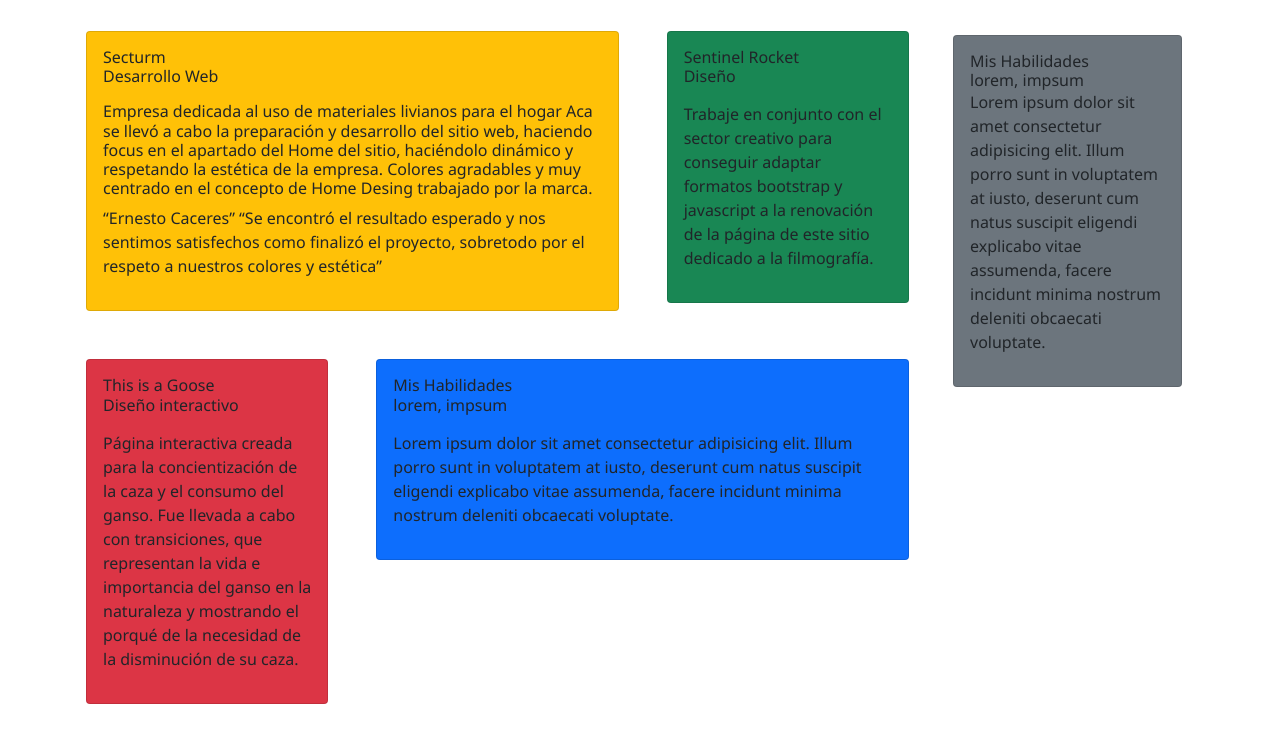
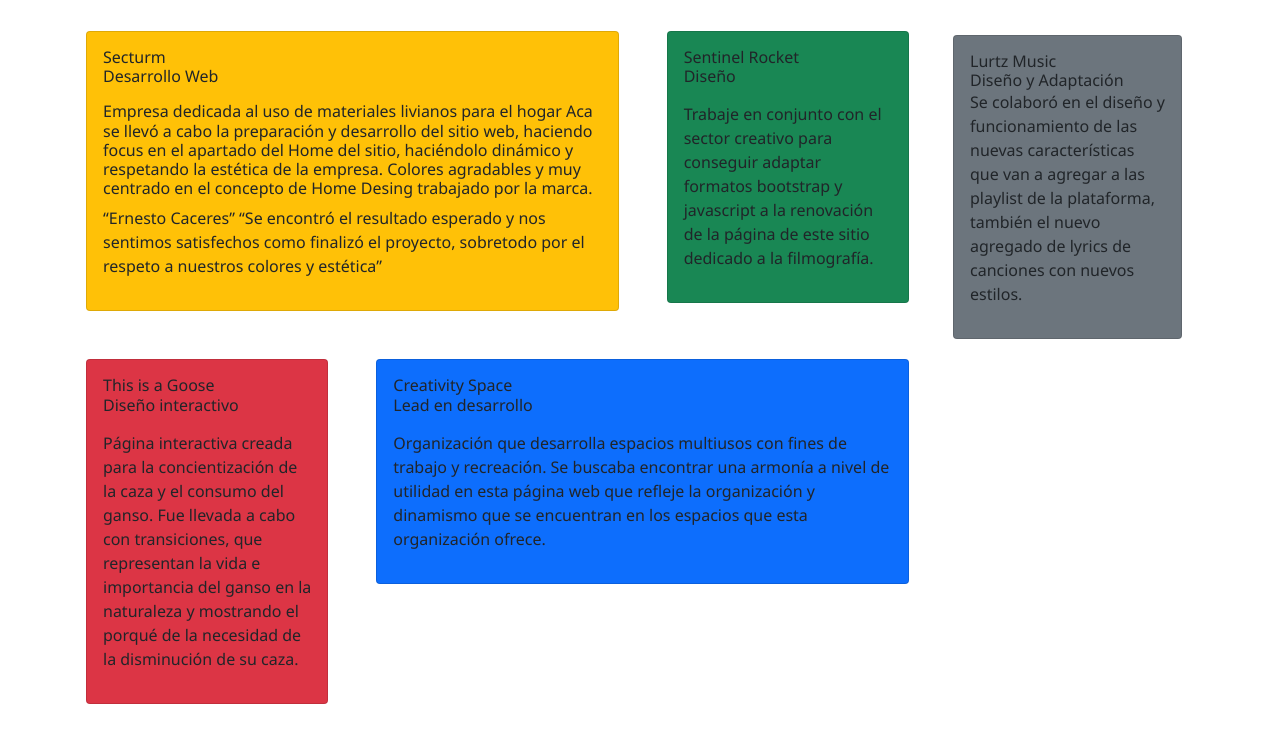
Before and after one commit to RicardoAgudo/Proyecto, a website: page views/proyectos.html in a window 1280 px wide. Shown: the part 109-852 px from the top of the page. Drawn offline with nearby package versions, Linux system fonts and the light colour scheme.

Commit message:
tercera preentrega

```diff
--- a/views/proyectos.html
+++ b/views/proyectos.html
@@ -112,12 +112,14 @@
                 <div class="card-body">
                   <div class="d-flex mb-3">
                     <div>
-                      <h6 class="m-0 h6">Mis Habilidades</h6>
-                      <p class="m-0 h6">lorem, impsum</p>
+                      <h6 class="m-0 h6">Creativity Space</h6>
+                      <p class="m-0 h6">Lead en desarrollo</p>
                     </div>
                   </div>
                   <div>
-                    <p class="fs-6 Lh-1">Lorem ipsum dolor sit amet consectetur adipisicing elit. Illum porro sunt in voluptatem at iusto, deserunt cum natus suscipit eligendi explicabo vitae assumenda, facere incidunt minima nostrum deleniti obcaecati voluptate.</p>
+                    <p class="fs-6 Lh-1">Organización que desarrolla espacios multiusos con fines de trabajo y recreación.
+                      Se buscaba encontrar una armonía a nivel de utilidad en esta página web que refleje la organización y dinamismo que se encuentran en los espacios que esta organización ofrece.
+                      </p>
                   </div>
                 </div>
               </article>
@@ -130,12 +132,12 @@
             <div class="card-body">
               <div class="d-flex">
                 <div>
-                  <h6 class="m-0 h6">Mis Habilidades</h6>
-                  <p class="m-0 h6">lorem, impsum</p>
+                  <h6 class="m-0 h6">Lurtz Music </h6>
+                  <p class="m-0 h6">Diseño y Adaptación</p>
                 </div>
               </div>
               <div>
-                <p class="fs-6 Lh-1">Lorem ipsum dolor sit amet consectetur adipisicing elit. Illum porro sunt in voluptatem at iusto, deserunt cum natus suscipit eligendi explicabo vitae assumenda, facere incidunt minima nostrum deleniti obcaecati voluptate.</p>
+                <p class="fs-6 Lh-1">Se colaboró en el diseño y funcionamiento de las nuevas características que van a agregar a las playlist de la plataforma, también el nuevo agregado de lyrics de canciones con nuevos estilos.</p>
               </div>
             </div>
           </article>
```
Also changed, not shown: index.html (+3 -1 lines), views/contactos.html (+5 -0 lines), views/galeria.html (+4 -4 lines), views/proposito.html (+4 -1 lines).
